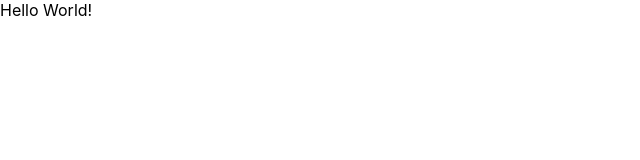
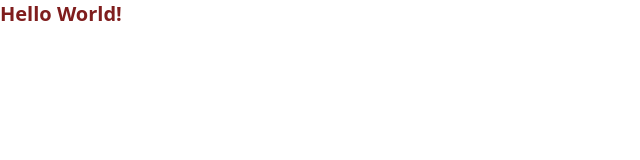
Before and after one commit to udeaghad/Pick-and-drop-frontend, a React (Create React App) app: page / in a window 1280 px wide. Shown: the top 160 px of the page, without its empty margins (0-640 px from the left). Built offline with nearby package versions, Linux system fonts and the light colour scheme.

Commit message:
Setup tailwindcss

```diff
--- a/package.json
+++ b/package.json
@@ -39,5 +39,8 @@
       "last 1 firefox version",
       "last 1 safari version"
     ]
+  },
+  "devDependencies": {
+    "tailwindcss": "^3.2.7"
   }
 }
--- a/src/App.tsx
+++ b/src/App.tsx
@@ -2,7 +2,7 @@
 
 const App = () => {
   return (
-    <div className="">
+    <div className="text-xl text-red-900 font-bold">
       Hello World!
     </div>
   );
--- a/src/index.css
+++ b/src/index.css
@@ -1,13 +1,4 @@
-body {
-  margin: 0;
-  font-family: -apple-system, BlinkMacSystemFont, 'Segoe UI', 'Roboto', 'Oxygen',
-    'Ubuntu', 'Cantarell', 'Fira Sans', 'Droid Sans', 'Helvetica Neue',
-    sans-serif;
-  -webkit-font-smoothing: antialiased;
-  -moz-osx-font-smoothing: grayscale;
-}
 
-code {
-  font-family: source-code-pro, Menlo, Monaco, Consolas, 'Courier New',
-    monospace;
-}
+@tailwind base;
+@tailwind components;
+@tailwind utilities;
--- /dev/null
+++ b/tailwind.config.js
@@ -0,0 +1,10 @@
+/** @type {import('tailwindcss').Config} */
+module.exports = {
+  content: [
+    "./src/**/*.{js,jsx,ts,tsx}",
+  ],
+  theme: {
+    extend: {},
+  },
+  plugins: [],
+}
```
Also changed, not shown: 1 other file (tests, documents, lock files or other folders).
